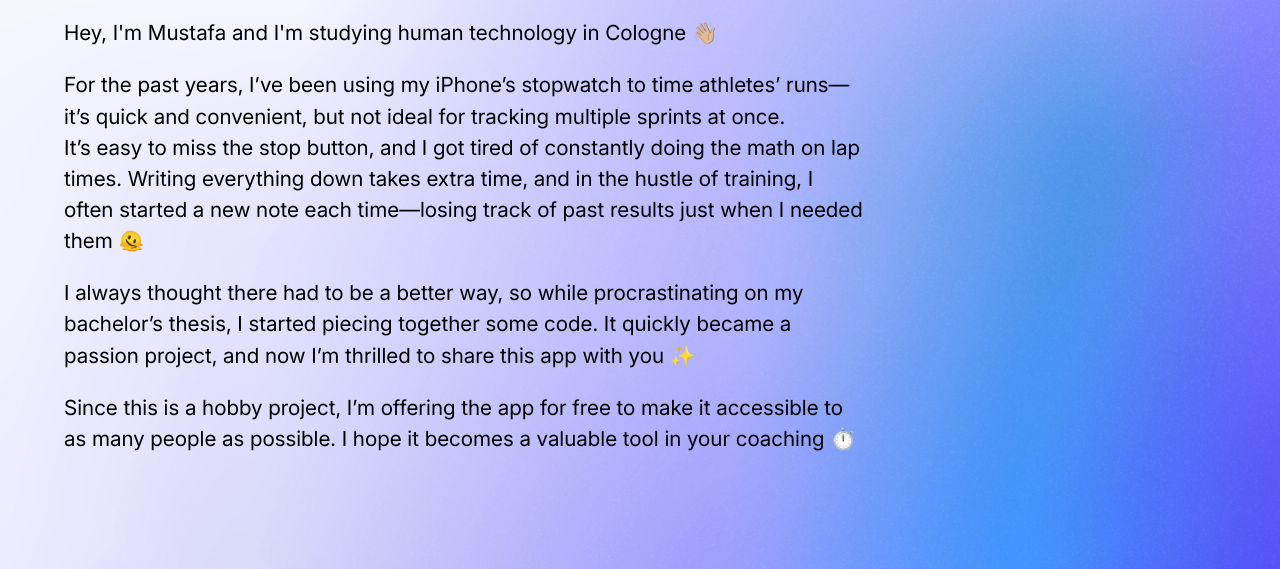
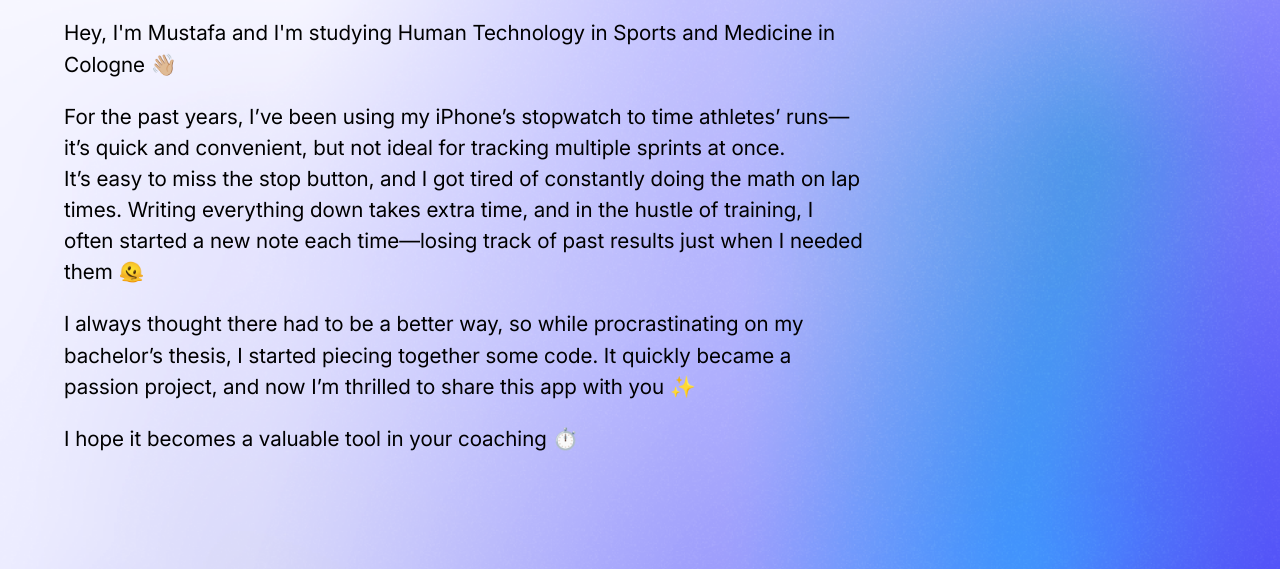
Before and after one commit to Deloadapp/SprintStopwatchWebsite, a plain HTML site: page about.html in a window 1280 px wide. Shown: the part 231-800 px from the top of the page. Drawn offline with Linux system fonts and the light colour scheme.

Commit message:
changed the about page description

```diff
--- a/about.html
+++ b/about.html
@@ -22,7 +22,7 @@
                </a>
                <h3>About</h3>
                <p>
-                   Hey, I'm Mustafa and I'm studying human technology in Cologne 👋🏼
+                   Hey, I'm Mustafa and I'm studying Human Technology in Sports and Medicine in Cologne 👋🏼
                </p>
                <p>
                    For the past years, I’ve been using my iPhone’s stopwatch to time athletes’ runs—it’s quick and convenient, but not ideal for tracking multiple sprints at once.<br>
@@ -32,7 +32,7 @@
                    I always thought there had to be a better way, so while procrastinating on my bachelor’s thesis, I started piecing together some code. It quickly became a passion project, and now I’m thrilled to share this app with you ✨
                </p>
                <p>
-                  Since this is a hobby project, I’m offering the app for free to make it accessible to as many people as possible. I hope it becomes a valuable tool in your coaching ⏱️
+                  <!-- Since this is a hobby project, I’m offering the app for free to make it accessible to as many people as possible. -->I hope it becomes a valuable tool in your coaching ⏱️
                </p>
             </div>
     </body>
--- a/styles.css
+++ b/styles.css
@@ -96,6 +96,9 @@ body {
         font-weight: 300;
     }
 
+    p {
+        font-weight: var(--text-fw);
+    }
     /* .img-on-video video {
         background: url("assets/images/videoThumbnail/StrintStopwatchPosterDark.png")
             no-repeat 0 0;
```
